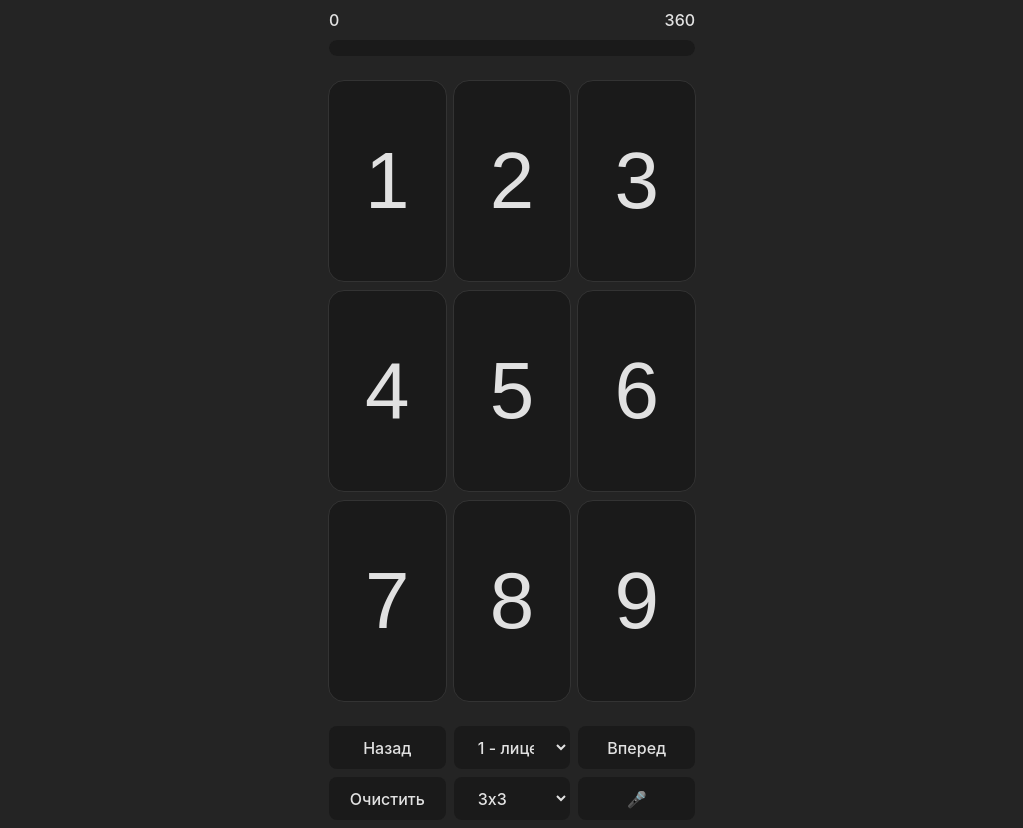
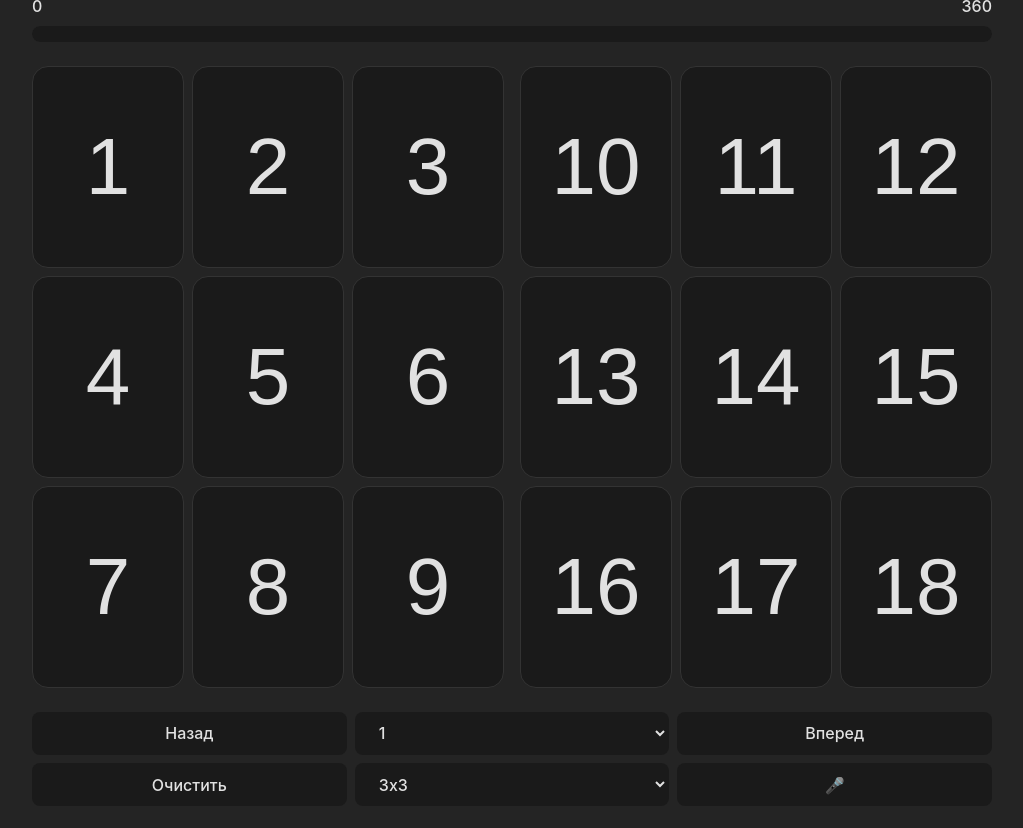
Before and after one commit to crashmax-dev/card-album, a Vue app: page / in a window 1280 px wide. Shown: the whole page, without its empty margins (128-1151 px from the left). Built offline with nearby package versions, Linux system fonts and the light colour scheme.

Commit message:
feat: album page

```diff
--- a/src/app.vue
+++ b/src/app.vue
@@ -6,6 +6,18 @@
       <Album :columns="albumColumns">
         <AlbumItem
           v-for="item in albumItems"
+          :key="item"
+          @click="toggleAlbumItem(item)"
+          :active="hasAlbumItem(item)"
+          :is-large="albumColumns === AlbumSize.Two"
+        >
+          {{ item }}
+        </AlbumItem>
+      </Album>
+
+      <Album :columns="albumColumns">
+        <AlbumItem
+          v-for="item in albumItems.map((item) => item + pagination.perPage)"
           :key="item"
           @click="toggleAlbumItem(item)"
           :active="hasAlbumItem(item)"
@@ -30,9 +42,11 @@ import AlbumProgress from './components/album/album-progress.vue'
 
 import { useAlbum } from './composables/use-album'
 import { AlbumSize, useAlbumColumn } from './composables/use-album-column'
+import { usePagination } from './composables/use-pagination'
 
 const { albumItems, toggleAlbumItem, hasAlbumItem } = useAlbum()
 const { albumColumns, updateAlbumColumns } = useAlbumColumn()
+const { pagination } = usePagination()
 
 onMounted(updateAlbumColumns)
 </script>
--- a/src/components/album/album-item.vue
+++ b/src/components/album/album-item.vue
@@ -18,7 +18,7 @@ defineProps<{
   border-radius: 16px;
   border: 1px solid #333;
   background-color: var(--background-button);
-  width: 100%;
+  width: 150px;
   height: 200px;
   cursor: pointer;
   transition: all 0.25s;
--- a/src/components/pagination.vue
+++ b/src/components/pagination.vue
@@ -1,16 +1,14 @@
 <template>
   <div class="pagination">
-    <button @click="prevPage">Назад</button>
+    <button @click="prevPage" @wheel="prevPage">Назад</button>
     <select v-model="pagination.page">
-      <option
-        v-for="(i) in pagination.totalPages"
-        :key="i"
-        :value="i"
-      >
-        {{ currentPage(i) }} - {{ isOdd(i) ? 'лицевая' : 'задняя' }}
-      </option>
+      <template v-for="i in pagination.totalPages" :key="i">
+        <option v-if="isOdd(i)" :value="i">
+          {{ currentPage(i) }}
+        </option>
+      </template>
     </select>
-    <button @click="nextPage">Вперед</button>
+    <button @click="nextPage" @wheel="nextPage">Вперед</button>
   </div>
 </template>
 
--- a/src/composables/use-pagination.ts
+++ b/src/composables/use-pagination.ts
@@ -18,12 +18,12 @@ export const usePagination = createGlobalState(() => {
 
   function prevPage() {
     if (pagination.page === 1) return
-    pagination.page--
+    pagination.page -= 2
   }
 
   function nextPage() {
-    if (pagination.page === pagination.totalPages) return
-    pagination.page++
+    if (pagination.page >= pagination.totalPages - 2) return
+    pagination.page += 2
   }
 
   useMagicKeys({
--- a/src/main.css
+++ b/src/main.css
@@ -12,6 +12,10 @@
   --main-color: #646cff;
   --background: #fff;
   --background-button: #f9f9f9;
+}
+
+body {
+  height: 100vh;
 }
 
 #app {
```
